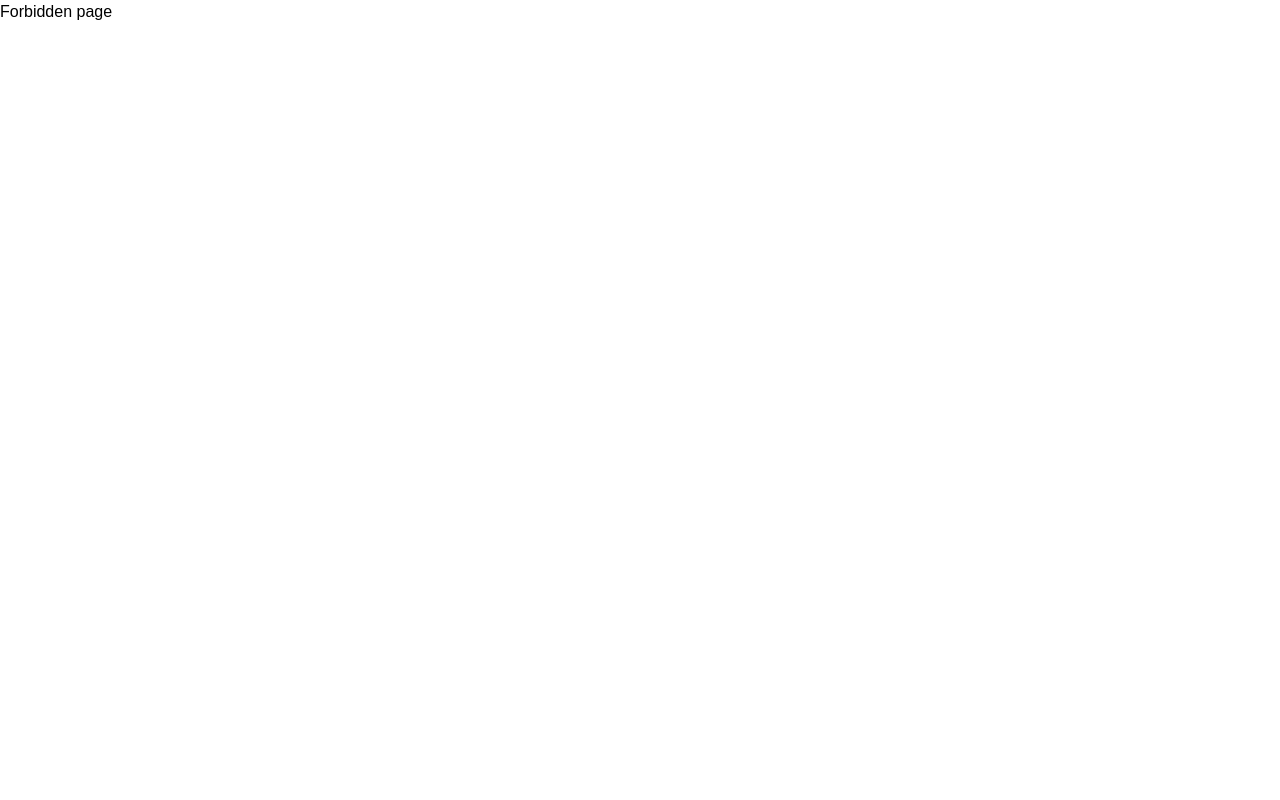
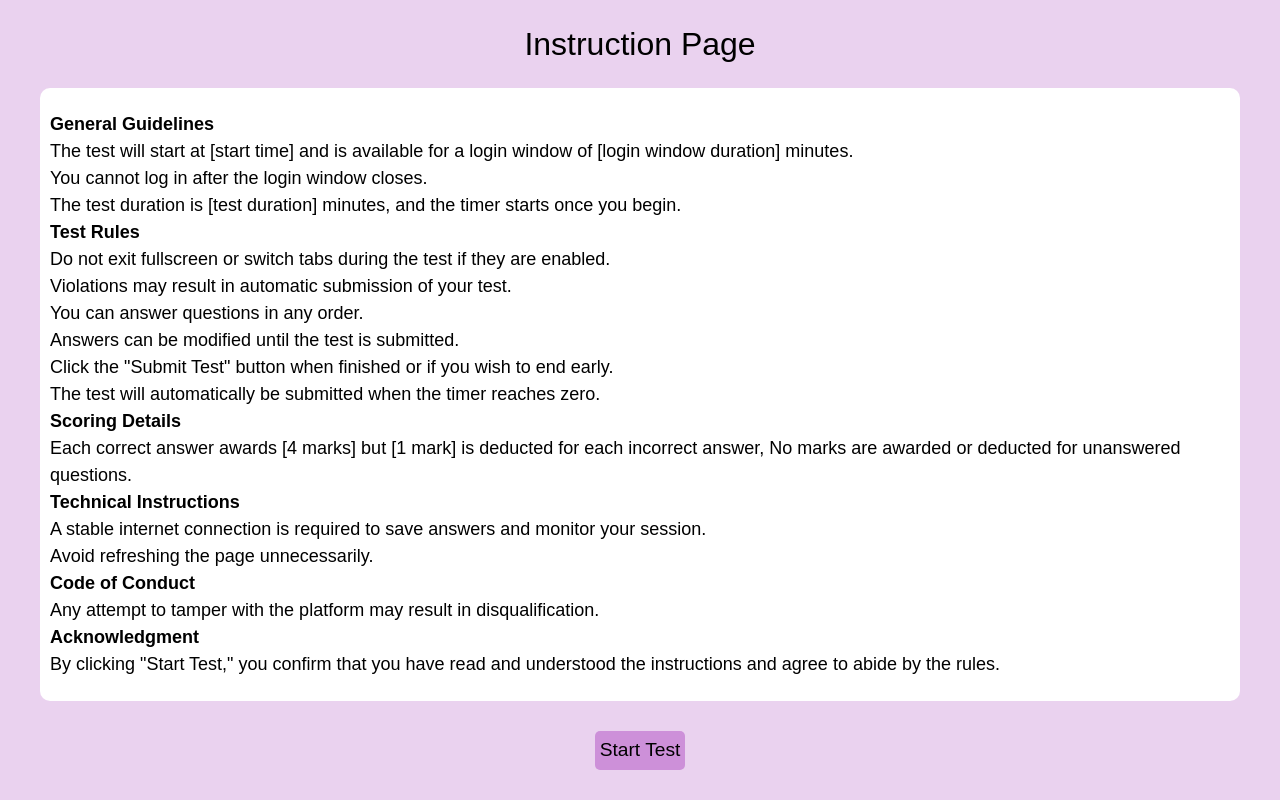
Before and after one commit to Githarsh94/AmpSkill, a Next.js app in the folder Client/: page /test in a window 1280 px wide. Built offline with nearby package versions, Linux system fonts and the light colour scheme; no server answers.

Commit message:
made instructions page

```diff
--- a/Client/Services/student.ts
+++ b/Client/Services/student.ts
@@ -49,7 +49,7 @@ export const fetchStudentProfile = async (email: string): Promise<UserProfile> =
         idToken = await user.getIdToken();
     }
 
-    const response = await fetch('/teacher/dashboard/profile', {
+    const response = await fetch('/student/dashboard/profile', {
         method: 'POST',
         headers: {
             'Content-Type': 'application/json',
@@ -95,7 +95,7 @@ export const fetchAllTests = async (email: string): Promise<Tests> => {
 };
 
 //retrieve the test when test just started
-export const fetchTest = async (studentEmail: string,testCode: string): Promise<ITest> => {
+export const fetchTest = async (studentEmail: string, testCode: string): Promise<ITest> => {
     let idToken = localStorage.getItem('sessionId');
 
     if (!idToken) {
@@ -145,7 +145,7 @@ export const submitTest = async (studentEmail: string, testCode: string) => {
             'Content-Type': 'application/json',
             'Authorization': `Bearer ${idToken}`,
         },
-        body: JSON.stringify({ studentEmail, testCode}),
+        body: JSON.stringify({ studentEmail, testCode }),
     });
 
     if (!response.ok) {
--- a/Client/app/dashboard/student/page.tsx
+++ b/Client/app/dashboard/student/page.tsx
@@ -26,11 +26,10 @@ export default function StudentDashboard() {
             try {
                 const userProfile = await fetchStudentProfile(email!);
                 setUser(userProfile);
-                console.log(userProfile);
             } catch (error) {
                 // console.error(error);
                 toast.error((error as Error).message);
-               // router.push('/login');
+                router.push('/login');
             } finally {
                 setIsLoading(false);
             }
--- a/Client/app/test/page.tsx
+++ b/Client/app/test/page.tsx
@@ -1,7 +1,9 @@
 'use client';
 import { useState, useEffect } from "react";
-import { fetchTest,submitTest,markTheAnswer, getTestDuration } from "../../Services/student";
+import { fetchTest, submitTest, markTheAnswer, getTestDuration } from "../../Services/student";
 import toast from 'react-hot-toast';
+import { useSearchParams } from "next/navigation";
+import styles from '../../styles/quiz.module.css';
 
 interface Question {
     s_no: number;
@@ -27,12 +29,15 @@ interface ITest {
     isTabSwitchPreventionEnabled: boolean;
     isCameraAccessRequired: boolean;
 }
-const testPage = (testCode: string,email: string) => {
+const testPage = () => {
+    const searchParams = useSearchParams();
     const [testFlag, setTestFlag] = useState<ITest | null>(null);
     const [timeLeft, setTimeLeft] = useState(0);
     const [currentQuestionIndex, setCurrentQuestionIndex] = useState(0);
+    const testCode = searchParams.get('testCode');
+    const email = searchParams.get('email');
 
-    if (email !== "") {
+    if (email === "") {
         return (
             <div>
                 Forbidden page
@@ -40,47 +45,47 @@ const testPage = (testCode: string,email: string) => {
         )
     }
     //write the logic to start the Test and setting up the test data into the state
-    const startTest = async ()=>{
-        try{
-            const fetchedTest= await fetchTest(email,testCode);
+    const startTest = async () => {
+        try {
+            const fetchedTest = await fetchTest(email as string, testCode as string);
             setTestFlag(fetchedTest);
             setCurrentQuestionIndex(fetchedTest.questions[0].s_no);
             fetchTimeLeft();
             await document.documentElement.requestFullscreen();
         }
-        catch(err){
+        catch (err) {
             console.log(err);
             throw new Error('Failed to start test');
         }
     }
     //logic to submit the test
-    const endTest = async ()=>{
-        try{
-            const response = await submitTest(email,testCode);
+    const endTest = async () => {
+        try {
+            const response = await submitTest(email as string, testCode as string);
             toast.success(response.message);
             setTestFlag(null);
             document.exitFullscreen();
         }
-        catch(err){
+        catch (err) {
             console.log(err);
             throw new Error('Failed to submit test');
         }
     }
     //mark the answer
-    const enterTheAnswer = async (s_no: number,answer: string)=>{
-        try{
-            const response = await markTheAnswer(email,testCode,s_no,answer);
+    const enterTheAnswer = async (s_no: number, answer: string) => {
+        try {
+            const response = await markTheAnswer(email as string, testCode as string, s_no, answer);
             toast.success(response.message);
         }
-        catch(err){
+        catch (err) {
             console.log(err);
             throw new Error('Failed to mark the answer');
         }
     }
     //fetch the time left
-    const fetchTimeLeft = async ()=>{
-        try{
-            const response = await getTestDuration(email,testCode);
+    const fetchTimeLeft = async () => {
+        try {
+            const response = await getTestDuration(email as string, testCode as string);
             setTimeLeft(response.duration);
             if (response.duration === 0) {
                 endTest();
@@ -88,7 +93,7 @@ const testPage = (testCode: string,email: string) => {
                 setTimeLeft(response.duration * 60);
             }
         }
-        catch(err){
+        catch (err) {
             console.log(err);
             throw new Error('Failed to fetch time left');
         }
@@ -96,17 +101,17 @@ const testPage = (testCode: string,email: string) => {
     const handleFullscreenChange = () => {
         if (!document.fullscreenElement) {
             toast.error("You exited fullscreen. Test will be ended.");
-            setTimeout(()=>endTest(), 5000);
+            setTimeout(() => endTest(), 5000);
         }
     };
 
     const handleVisibilityChange = () => {
         if (document.hidden) {
             toast.error("You switched tabs. Test will be ended.");
-            setTimeout(()=>endTest(), 5000);
+            setTimeout(() => endTest(), 5000);
         }
     };
-    //for timer logic to run
+    if (testFlag) {
         useEffect(() => {
             if (timeLeft > 0) {
                 const timer = setInterval(() => setTimeLeft((prev) => prev - 1), 1000);
@@ -125,18 +130,49 @@ const testPage = (testCode: string,email: string) => {
                 document.removeEventListener("visibilitychange", handleVisibilityChange);
             };
         }, []);
-
+    }
     if (!testFlag) {
         return (
+            <div className={styles.instructionsPage}>
+                <h1>Instruction Page</h1>
+                <div className={styles.instructionsMain}>
+                    <h1></h1>
+                    <div className={styles.instructions}>
                         <div>
-              <h1></h1>
-              <div className="instructionsMain">
-                <h1></h1>
-                <div className="instructions">
-
+                            <b>General Guidelines <br /></b>
+                            The test will start at [start time] and is available for a login window of [login window duration] minutes.<br />
+                            You cannot log in after the login window closes.<br />
+                            The test duration is [test duration] minutes, and the timer starts once you begin.<br />
+                        </div>
+                        <div>
+                            <b>Test Rules<br /></b>
+                            Do not exit fullscreen or switch tabs during the test if they are enabled.<br />
+                            Violations may result in automatic submission of your test.<br />
+                            You can answer questions in any order.<br />
+                            Answers can be modified until the test is submitted.<br />
+                            Click the "Submit Test" button when finished or if you wish to end early.<br />
+                            The test will automatically be submitted when the timer reaches zero.<br />
+                        </div>
+                        <div>
+                            <b>Scoring Details<br /></b>
+                            Each correct answer awards [4 marks] but [1 mark] is deducted for each incorrect answer, No marks are awarded or deducted for unanswered questions.<br />
+                        </div>
+                        <div>
+                            <b>Technical Instructions<br /></b>
+                            A stable internet connection is required to save answers and monitor your session.<br />
+                            Avoid refreshing the page unnecessarily.<br />
+                        </div>
+                        <div>
+                            <b>Code of Conduct<br /></b>
+                            Any attempt to tamper with the platform may result in disqualification.
+                        </div>
+                        <div>
+                            <b>Acknowledgment<br /></b>
+                            By clicking "Start Test," you confirm that you have read and understood the instructions and agree to abide by the rules.
                         </div>
                     </div>
-                <div className="instructionBottom">
+                </div>
+                <div className={styles.instructionsBottom}>
                     <button onClick={startTest}>Start Test</button>
                 </div>
             </div>
@@ -144,16 +180,16 @@ const testPage = (testCode: string,email: string) => {
     }
     return (
         <div>
-            <div className="quizPageTop">
+            <div className={styles.quizPageTop}>
                 <h1>{testFlag.title}</h1>
-                <div className="timer">
+                <div className={styles.timer}>
                     <h2>Time Left: {timeLeft}</h2>
                 </div>
             </div>
-            <div className="quizPageMain">
+            <div className={styles.quizPageMain}>
                 <h1>Question {currentQuestionIndex + 1}</h1>
                 <h2>{testFlag.questions[currentQuestionIndex].question}</h2>
-                <div className="options">
+                <div className={styles.options}>
                     <label>
                         <input type="radio" name="option" value="op1" onChange={() => enterTheAnswer(currentQuestionIndex, 'op1')} />
                         {testFlag.questions[currentQuestionIndex].op1}
@@ -172,7 +208,7 @@ const testPage = (testCode: string,email: string) => {
                     </label>
                 </div>
             </div>
-            <div className="quizPageBottom">
+            <div className={styles.quizPageBottom}>
                 <button
                     onClick={() => setCurrentQuestionIndex(currentQuestionIndex + 1)}
                     disabled={testFlag && currentQuestionIndex <= 0}
--- a/Client/components/Student-Tests.tsx
+++ b/Client/components/Student-Tests.tsx
@@ -5,6 +5,7 @@ import styles from '../styles/dashboard.module.css';
 import { useUserStore } from '@/store/user';
 import { fetchAllTests } from '@/Services/student';
 import { toast } from 'react-toastify';
+import { useRouter } from 'next/navigation';
 
 
 
@@ -15,6 +16,7 @@ export default function StudentTests() {
     const [upcomingTests, setUpcomingTests] = useState([]);
     const [missedTests, setMissedTests] = useState([]);
     const email = useUserStore((state) => state.profile.user.email);
+    const router = useRouter();
 
     useEffect(() => {
         const fetchTests = async () => {
@@ -32,6 +34,10 @@ export default function StudentTests() {
 
         fetchTests();
     }, [email]);
+
+    const handleOpentest = (testCode: string) => {
+        router.push(`/test?testCode=${testCode}&email=${email}`);
+    }
 
     return (
         <div className={styles.studentTests}>
@@ -60,7 +66,7 @@ export default function StudentTests() {
             <div className={styles.shownTests}>
                 {shownTests === 'Active' && (
                     activeTests.length > 0 ? activeTests.map((test: any) => (
-                        <div key={test._id} className={styles.testCard}>
+                        <div key={test._id} className={styles.testCard} onClick={() => handleOpentest(test.testCode)}>
                             <div className='font-bold'>Title - {test.title}</div>
                             <div>Date - {new Date(test.startTime).toLocaleDateString()}</div>
                             <div>Time - {new Date(test.startTime).toLocaleTimeString([], { hour: '2-digit', minute: '2-digit' })} ({test.testDuration}) mins</div>
--- a/Client/styles/dashboard.module.css
+++ b/Client/styles/dashboard.module.css
@@ -417,4 +417,5 @@
     display: flex;
     flex-direction: column;
     height: fit-content;
+    cursor: pointer;
 }
--- /dev/null
+++ b/Client/styles/quiz.module.css
@@ -0,0 +1,50 @@
+.instructionsPage {
+    background-color: #ead2ef;
+    height: 100vh;
+    width: 100%;
+    display: flex;
+    flex-direction: column;
+    align-items: center;
+    padding: 20px;
+}
+
+.instructionsMain {
+    display: flex;
+    height: 100%;
+    flex-direction: column;
+    align-items: center;
+    padding: 20px;
+    width: 100%;
+}
+
+.instructionsPage h1 {
+    font-size: 2rem;
+    display: flex;
+    align-items: center;
+}
+
+.instructions {
+    border-radius: 10px;
+    width: 100%;
+    font-size: large;
+    display: flex;
+    flex-direction: column;
+    justify-content: center;
+    height: 100%;
+    background-color: white;
+    padding: 10px;
+}
+
+.instructionsBottom {
+    display: flex;
+    justify-content: center;
+    width: 100%;
+    padding: 10px;
+}
+
+.instructionsBottom button {
+    font-size: larger;
+    padding: 5px;
+    background-color: #cd90d9;
+    border-radius: 5px;
+}
```
Lines whose indentation alone changed are shown as unchanged.
